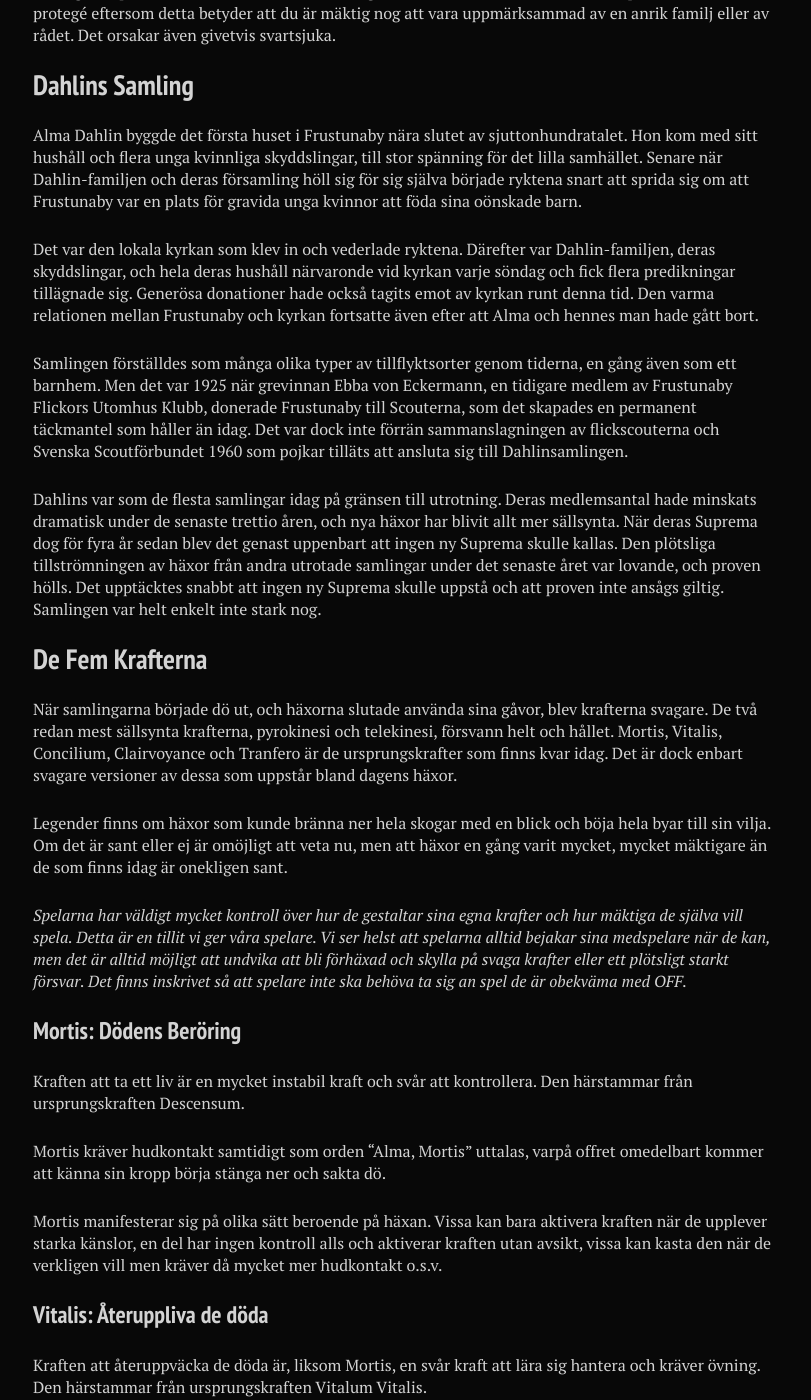
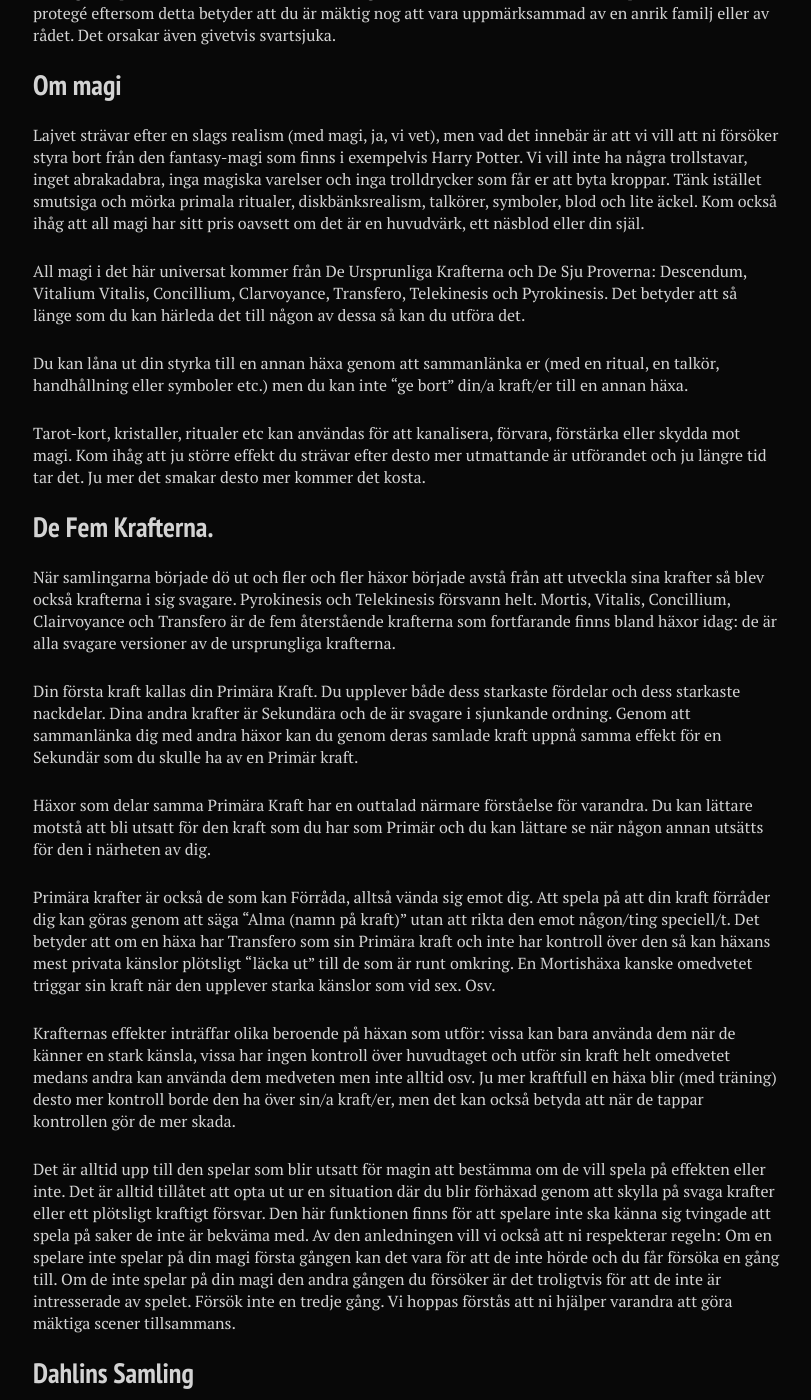
Before and after one commit to stanislavb/www.coven.nu, a Jekyll site: the page built from fiktion/index.md, in a window 1280 px wide and 1400 px high, scrolled down 3977 px. Shown: the whole window, without its empty margins (287-1098 px from the left). Built offline with Jekyll 4.4.1, drawn with Linux system fonts in a browser that asks for light colours; nearby versions of some CDN libraries; some of the changed text lies outside the part shown.

Commit message:
Update index.md

```diff
--- a/fiktion/index.md
+++ b/fiktion/index.md
@@ -89,6 +89,27 @@
 
 Om du inte har någon nu levande familj inom det magiska samhället och inget starkt familjenamn, men du visar dig vara en kraftfull häxa så kan en annan familj välja att åta sig dig och ge dig deras namn -som en slags adoption. Detta är förhållandevis vanligt inom Häxrådet. De flesta häxor imponeras av en protegé eftersom detta betyder att du är mäktig nog att vara uppmärksammad av en anrik familj eller av rådet. Det orsakar även givetvis svartsjuka.
 
+## Om magi
+Lajvet strävar efter en slags realism (med magi, ja, vi vet), men vad det innebär är att vi vill att ni försöker styra bort från den fantasy-magi som finns i exempelvis Harry Potter. Vi vill inte ha några trollstavar, inget abrakadabra, inga magiska varelser och inga trolldrycker som får er att byta kroppar. Tänk istället smutsiga och mörka primala ritualer, diskbänksrealism, talkörer, symboler, blod och lite äckel. Kom också ihåg att all magi har sitt pris oavsett om det är en huvudvärk, ett näsblod eller din själ.
+
+All magi i det här universat kommer från De Ursprunliga Krafterna och De Sju Proverna: Descendum, Vitalium Vitalis, Concillium, Clarvoyance, Transfero, Telekinesis och Pyrokinesis. Det betyder att så länge som du kan härleda det till någon av dessa så kan du utföra det.
+
+Du kan låna ut din styrka till en annan häxa genom att sammanlänka er (med en ritual, en talkör, handhållning eller symboler etc.) men du kan inte “ge bort” din/a kraft/er till en annan häxa.
+
+Tarot-kort, kristaller, ritualer etc kan användas för att kanalisera, förvara, förstärka eller skydda mot magi. Kom ihåg att ju större effekt du strävar efter desto mer utmattande är utförandet och ju längre tid tar det. Ju mer det smakar desto mer kommer det kosta.
+
+## De Fem Krafterna.
+När samlingarna började dö ut och fler och fler häxor började avstå från att utveckla sina krafter så blev också krafterna i sig svagare. Pyrokinesis och Telekinesis försvann helt. Mortis, Vitalis, Concillium, Clairvoyance och Transfero är de fem återstående krafterna som fortfarande finns bland häxor idag: de är alla svagare versioner av de ursprungliga krafterna.
+
+Din första kraft kallas din Primära Kraft. Du upplever både dess starkaste fördelar och dess starkaste nackdelar. Dina andra krafter är Sekundära och de är svagare i sjunkande ordning. Genom att sammanlänka dig med andra häxor kan du genom deras samlade kraft uppnå samma effekt för en Sekundär som du skulle ha av en Primär kraft.
+
+Häxor som delar samma Primära Kraft har en outtalad närmare förståelse för varandra. Du kan lättare motstå att bli utsatt för den kraft som du har som Primär och du kan lättare se när någon annan utsätts för den i närheten av dig.
+
+Primära krafter är också de som kan Förråda, alltså vända sig emot dig. Att spela på att din kraft förråder dig kan göras genom att säga “Alma (namn på kraft)” utan att rikta den emot någon/ting speciell/t. Det betyder att om en häxa har Transfero som sin Primära kraft och inte har kontroll över den så kan häxans mest privata känslor plötsligt “läcka ut” till de som är runt omkring. En Mortishäxa kanske omedvetet triggar sin kraft när den upplever starka känslor som vid sex. Osv.
+
+Krafternas effekter inträffar olika beroende på häxan som utför: vissa kan bara använda dem när de känner en stark känsla, vissa har ingen kontroll över huvudtaget och utför sin kraft helt omedvetet medans andra kan använda dem medveten men inte alltid osv. Ju mer kraftfull en häxa blir (med träning) desto mer kontroll borde den ha över sin/a kraft/er, men det kan också betyda att när de tappar kontrollen gör de mer skada.
+
+Det är alltid upp till den spelar som blir utsatt för magin att bestämma om de vill spela på effekten eller inte. Det är alltid tillåtet att opta ut ur en situation där du blir förhäxad genom att skylla på svaga krafter eller ett plötsligt kraftigt försvar. Den här funktionen finns för att spelare inte ska känna sig tvingade att spela på saker de inte är bekväma med. Av den anledningen vill vi också att ni respekterar regeln: Om en spelare inte spelar på din magi första gången kan det vara för att de inte hörde och du får försöka en gång till. Om de inte spelar på din magi den andra gången du försöker är det troligtvis för att de inte är intresserade av spelet. Försök inte en tredje gång. Vi hoppas förstås att ni hjälper varandra att göra mäktiga scener tillsammans.
 
 
 
```
